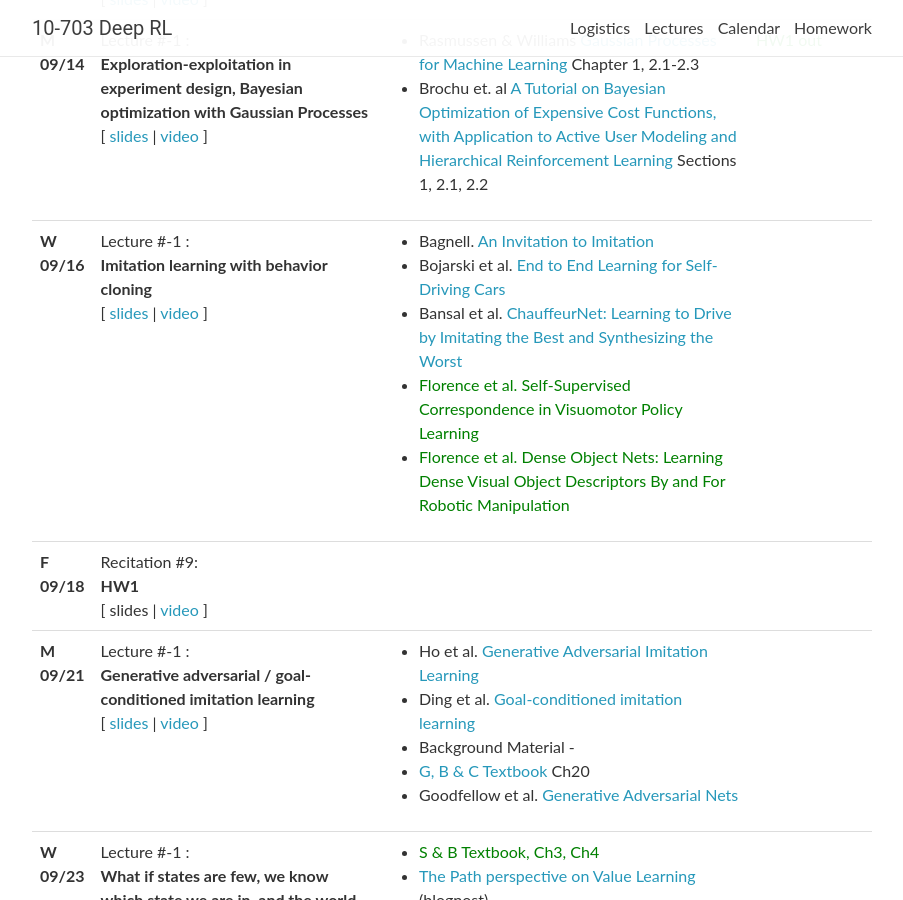
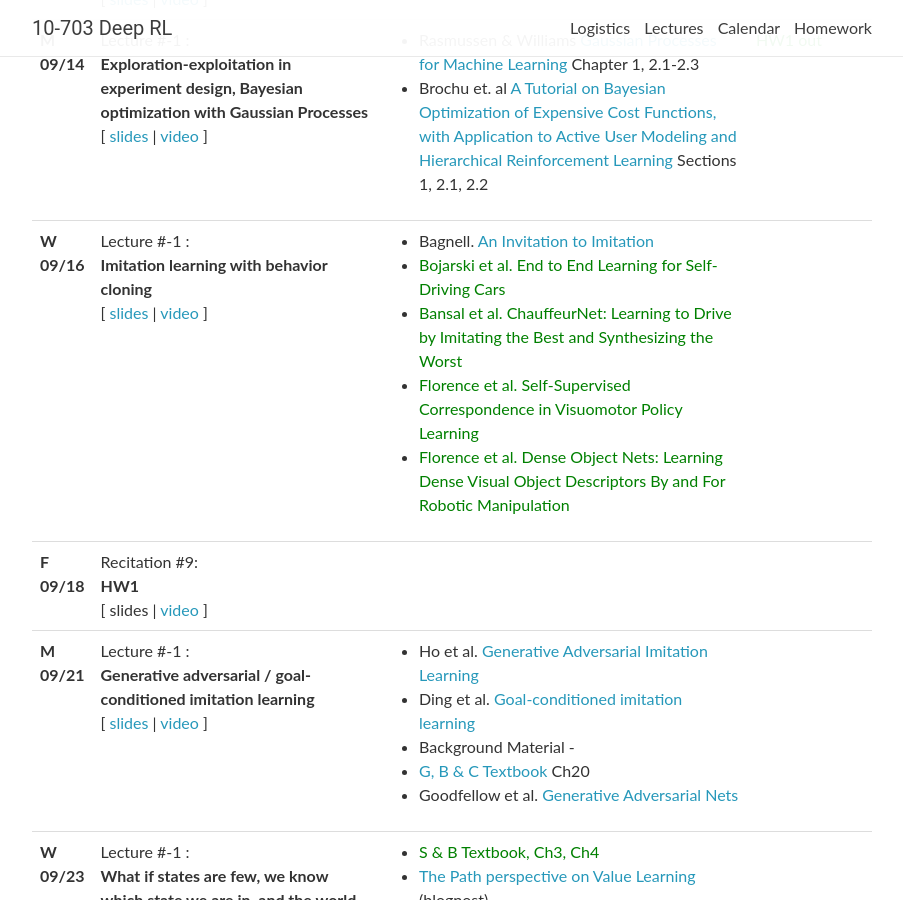
Before and after one commit to cmudeeprl/703website_f20, a Jekyll site: the page built from _pages/lectures.md, in a window 1280 px wide and 900 px high, scrolled down 1040 px. Shown: the whole window, without its empty margins (188-1091 px from the left). Built offline with Jekyll 4.4.1, drawn with Linux system fonts in a browser that asks for light colours; nearby versions of some CDN libraries; comment, search, counter and statistics services are not loaded.

Commit message:
Highlight quiz reading

```diff
--- a/_data/lectures.yml
+++ b/_data/lectures.yml
@@ -120,8 +120,8 @@
   notes:
   readings:
     - Bagnell. <a href="http://www.ri.cmu.edu/publication_view.html?pub_id=7891" target="_blank">An Invitation to Imitation</a>
-    - Bojarski et al. <a href="https://arxiv.org/abs/1604.07316" target="_blank">End to End Learning for Self-Driving Cars</a>
-    - Bansal et al. <a href="https://arxiv.org/abs/1812.03079" target="_blank">ChauffeurNet&#58; Learning to Drive by Imitating the Best and Synthesizing the Worst</a>
+    - <span style="color:green">Bojarski et al. <a style="color:green" href="https://arxiv.org/abs/1604.07316" target="_blank">End to End Learning for Self-Driving Cars</a></span>
+    - <span style="color:green">Bansal et al. <a style="color:green" href="https://arxiv.org/abs/1812.03079" target="_blank">ChauffeurNet&#58; Learning to Drive by Imitating the Best and Synthesizing the Worst</a></span>
     - <span style="color:green">Florence et al. <a style="color:green" href="https://arxiv.org/pdf/1909.06933.pdf" target="_blank">Self-Supervised Correspondence in Visuomotor Policy Learning</a></span>
     - <span style="color:green">Florence et al. <a style="color:green" href="https://arxiv.org/abs/1806.08756" target="_blank">Dense Object Nets<span>:</span> Learning Dense Visual Object Descriptors By and For Robotic Manipulation</a></span>
     # - Mouret and Clune <a href="https://arxiv.org/abs/1504.04909" target="_blank">Illuminating search spaces by mapping elites</a>
```
